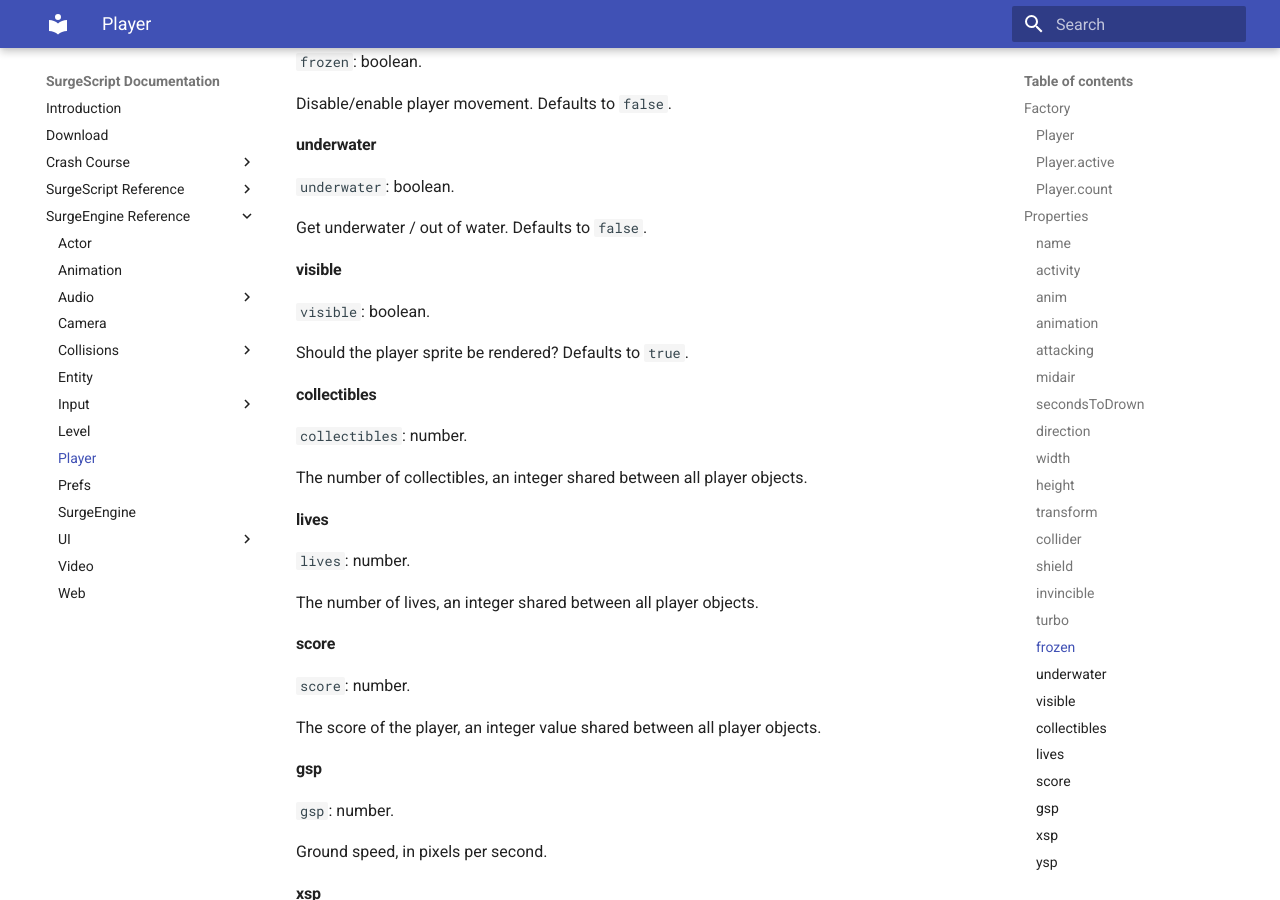
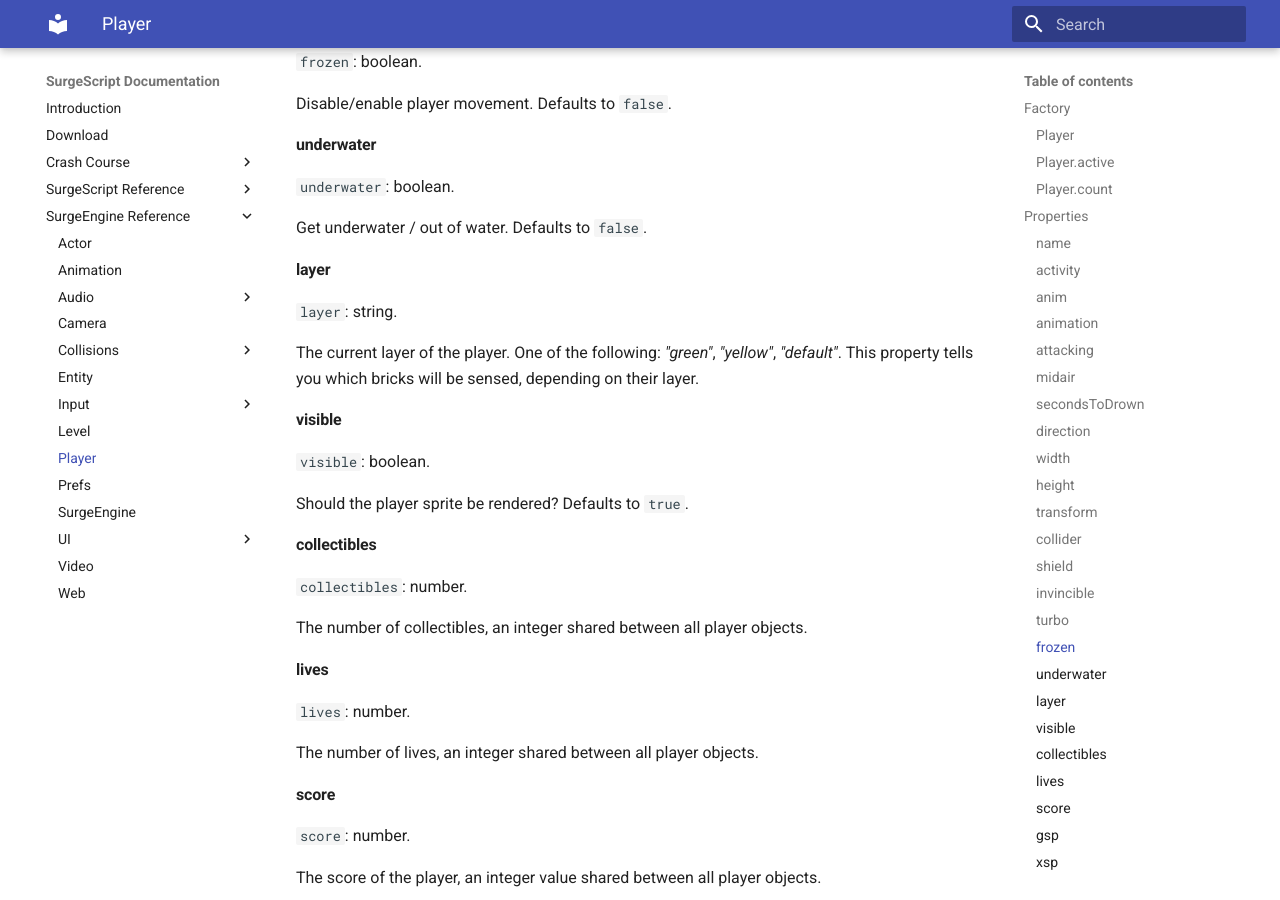
Before and after one commit to alemart/surgescript, an MkDocs documentation site: the page built from docs/engine/player.md, in a window 1280 px wide and 900 px high, scrolled down 4091 px. Built offline with MkDocs 1.6.1 and Material for MkDocs 9.7.7, drawn with Linux system fonts in a browser that asks for light colours; old or Windows-style settings are respelled for this version of MkDocs.

Commit message:
Documented SurgeEngine.Player.layer

```diff
--- a/docs/engine/player.md
+++ b/docs/engine/player.md
@@ -200,6 +200,12 @@
 
 Get underwater / out of water. Defaults to `false`.
 
+#### layer
+
+`layer`: string.
+
+The current layer of the player. One of the following: *"green"*, *"yellow"*, *"default"*. This property tells you which bricks will be sensed, depending on their layer.
+
 #### visible
 
 `visible`: boolean.
```
